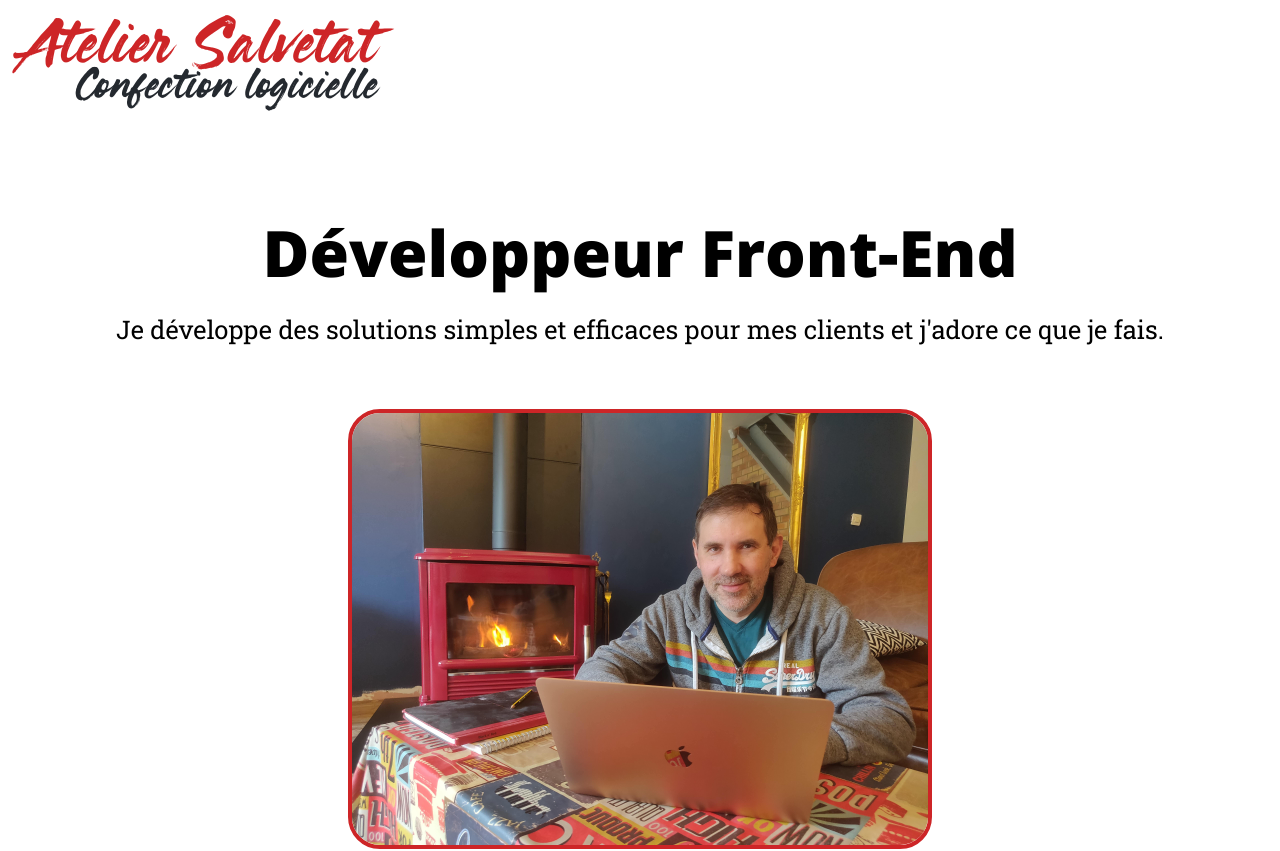
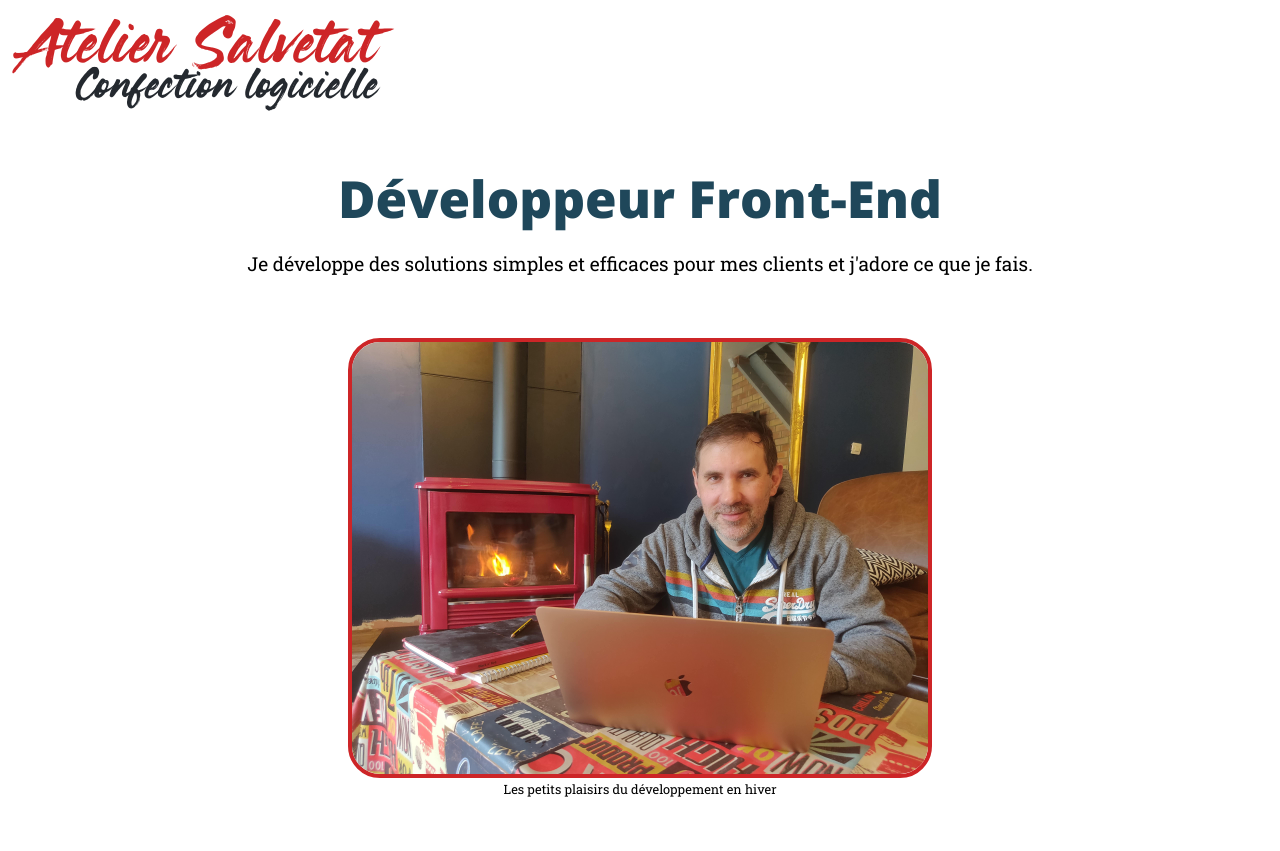
Before and after one commit to Fred-AtelierSalvetat/ateliersalvetat.com, a Next.js app: page / in a window 1280 px wide. Shown: the top 851 px of the page. Built offline with nearby package versions, Linux system fonts and the light colour scheme.

Commit message:
Fix type size

```diff
--- a/components/Homepage/hero.module.scss
+++ b/components/Homepage/hero.module.scss
@@ -1,13 +1,12 @@
-@import "../../sass/params";
+@use "../../sass/params" as *;
 
 .hero {
   .intro {
     text-align: center;
-    padding-top: 1rem;
-    @media (min-width: 768px) {
-      padding-top: 3rem;
+    background-color: $white;
+    h1 {
+      color: $secondary;
     }
-    background-color: $white;
     figure {
       margin: 3.75rem 0;
       .portrait {
--- a/sass/_typo.scss
+++ b/sass/_typo.scss
@@ -6,12 +6,12 @@ $typoSize: (
   // selector font sizeAtMax lineheight margin
   ".brand-name" ".brand-font" 5rem 0.6 "0",
   ".brand-sub" ".brand-font" 3.5rem 1 "0",
-  "h1" ".accent-font" 5rem 1 "2rem 0",
-  "h2" ".accent-font" 3.5rem 1.1 "1.5rem 0",
-  "h3" ".accent-font" 2.5rem 1.1 "1rem 0",
-  "a" ".regular-font" 2rem 1.3 "0",
-  "p" ".regular-font" 2rem 1.5 "1rem 0",
-  "li" ".regular-font" 2rem 1.5 "0",
+  "h1" ".accent-font" 4rem 1 "2rem 0",
+  "h2" ".accent-font" 3rem 1.1 "1.5rem 0",
+  "h3" ".accent-font" 2rem 1.1 "1rem 0",
+  "a" ".regular-font" 1.5rem 1.3 "0",
+  "p" ".regular-font" 1.5rem 1.5 "1rem 0",
+  "li" ".regular-font" 1.5rem 1.5 "0",
   "figcaption" ".regular-font" 1rem 1.2 "0.25rem 0"
 );
 
```
